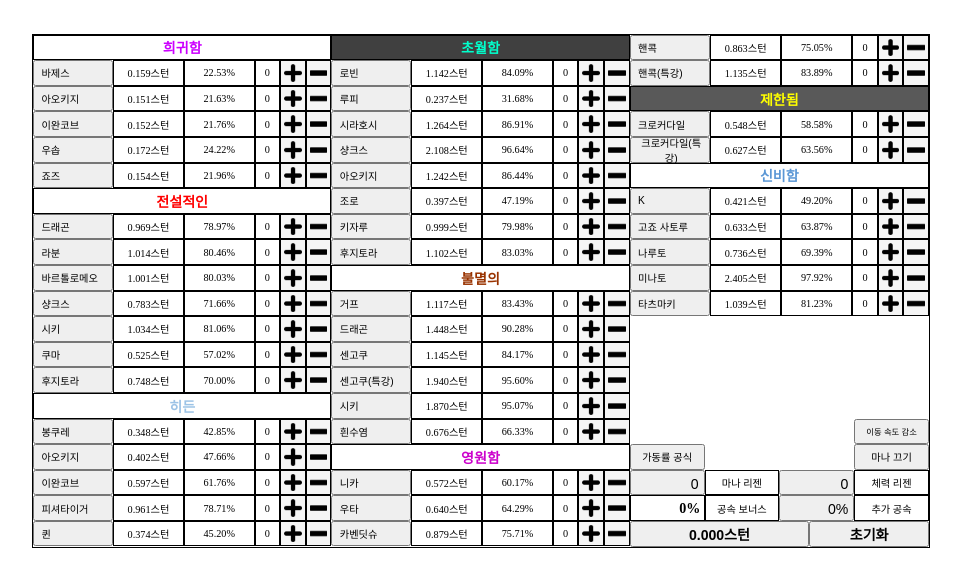
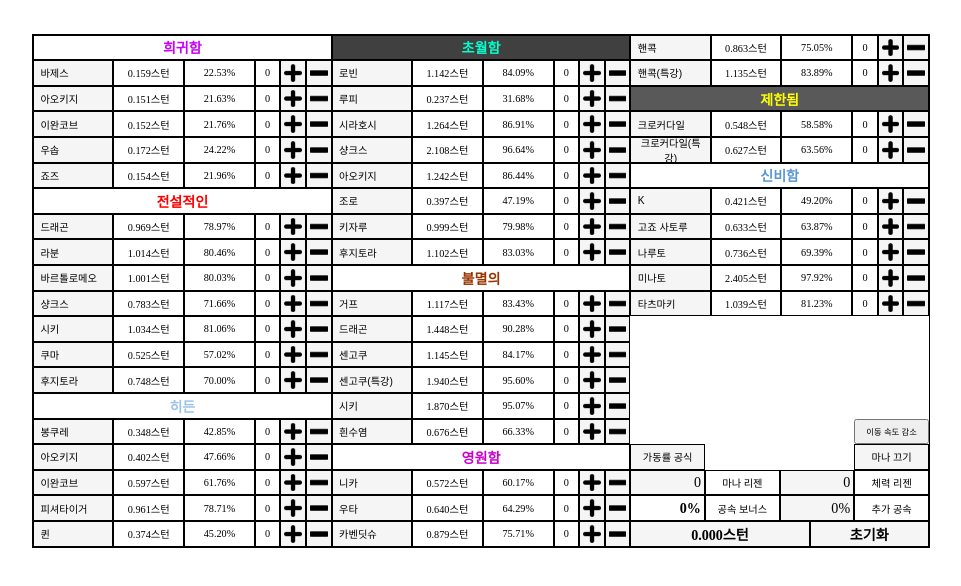
Before and after one commit to kimsimon75/Stun-Web, a website: page index.html in a window 1280 px wide. Shown: the whole page, without its empty margins (159-1120 px from the left). Drawn offline with Linux system fonts and the light colour scheme.

Commit message:
Auto commit: 2025-03-22 09:57:42

```diff
--- a/Stun.css
+++ b/Stun.css
@@ -13,12 +13,12 @@
     border: 0.001rem solid black;
     margin-left: 2.5vw;
     margin-right: 2.5vw;
-    grid-template-columns: 1fr 1fr 1fr;
     display: grid;
+    grid-template-columns: repeat(3, 1fr);
 }
 
 .Button{
-    padding:0.3vw;
+    border : 0.001rem solid black;
 }
 
 .BigFont{
@@ -35,7 +35,10 @@
 
 .div {
     border: 0;
+    height:40vw;
     box-sizing: border-box;
+    display:grid;
+    grid-template-rows: repeat(20, 1fr);
 }
 .unitSort {
     margin: 0;
@@ -78,19 +81,6 @@
 }
 
 
-.Stack {
-    display: flex;
-    flex-direction: column-reverse;
-    box-sizing: border-box;
-}
-
-
-
-.ChildStack {
-    display: flex;
-}
-/* ���� ��ҵ��� ���� ���� */
-
 .TotalStun, .clear {
     display: flex;
     align-items: center;
@@ -114,11 +104,6 @@
     box-sizing: border-box;
 }
 
-.Mana{
-    margin-left:auto;
-    box-sizing:border-box;
-}
-
 .CheckBox-Stack {
     display: flex;
     justify-content: space-between; /* �ؽ�Ʈ ����, üũ�ڽ� ������ */
--- a/stun.js
+++ b/stun.js
@@ -1050,7 +1050,6 @@
 }
 
 function ButtonColor(name) {
-    name.style.aspectRatio = "1";
     name.style.background = "rgb(245, 245, 245)";
 
     name.addEventListener('mouseenter', () => {
@@ -1073,11 +1072,12 @@
 function Stack() {
     const Stack = document.createElement("div");
     Stack.className = "Stack";
+    Stack.style.display = "flex";
+    Stack.style.flexDirection = "column-reverse";
+    Stack.style.boxSizing = "border-box";
     const container = document.getElementsByClassName("container")[0];
 
     if (document.getElementById("container1") != null) {
-        const containerHeightPercentage = (container.offsetHeight / window.innerHeight) * 100;
-        const unitAdjustment = (container.offsetHeight / window.innerHeight * 100 / 20) * (Unit - 40 > 0 ? (Unit - 40) : 0);
         Stack.style.height = `calc(${40 - 2 * (Unit - 40 > 0  ? (Unit - 40) : 0)}vw)`;
     }
     else {
@@ -1089,42 +1089,46 @@
     for (var i = 0; i <= 3; i++) {
         const ChildStack = document.createElement("div");
         ChildStack.className = `ChildStack Stack${i}`;
-        ChildStack.style.height = `2vw`;
-        ChildStack.style.width = `calc(${(container.offsetWidth / window.innerWidth) * 100 / 3}vw)`;
+        ChildStack.style.height = "2vw";
 
         Stack.appendChild(ChildStack);
     }
 
-    const TotalStun = document.createElement("button");
-    TotalStun.className = 'TotalStun BigFont';
-    TotalStun.style.height = "100%";
-    TotalStun.style.width = `calc(${(container.offsetWidth / window.innerWidth) * 100 / 3 * 0.6}vw)`
+    document.getElementsByClassName('Stack0')[0].style.display = "grid";
+    document.getElementsByClassName('Stack0')[0].style.gridTemplateColumns = "6fr 4fr";
+    document.getElementsByClassName('Stack1')[0].style.display = "grid";
+    document.getElementsByClassName('Stack1')[0].style.gridTemplateColumns = "repeat(4, 1fr)";
+    document.getElementsByClassName('Stack2')[0].style.display = "grid";
+    document.getElementsByClassName('Stack2')[0].style.gridTemplateColumns = "repeat(4, 1fr)";
+    document.getElementsByClassName('Stack3')[0].style.display = "grid";
+    document.getElementsByClassName('Stack3')[0].style.gridTemplateColumns = "repeat(4, 1fr)";
+
+    const TotalStun = document.createElement("div");
+    TotalStun.className = 'Button TotalStun BigFont';
     TotalStun.addEventListener('click', () => {
         openOverlay(100, 100);
     });
     TotalStun.innerText = `${totalStun.toFixed(3)}스턴`;
+    ButtonColor(TotalStun);
     document.getElementsByClassName(`Stack0`)[0].appendChild(TotalStun);
 
 
-    const clear = document.createElement("button");
-    clear.className = "clear BigFont";
+    const clear = document.createElement("div");
+    clear.className = "Button clear BigFont";
     clear.innerText = '초기화';
-    clear.style.height = "100%";
-    clear.style.width = `calc(${(container.offsetWidth / window.innerWidth) * 100 / 3 * 0.4}vw)`
     clear.addEventListener("click", ClearAll);
+    ButtonColor(clear);
 
     document.getElementsByClassName(`Stack0`)[0].appendChild(clear);
 
     const SpeedBonusButton = document.createElement("div");
-    SpeedBonusButton.className = "AttackSpeed div BigFont";
+    SpeedBonusButton.className = "AttackSpeed BigFont";
     SpeedBonusButton.style.border = "0.001rem solid black";
     SpeedBonusButton.style.alignContent = "center";
     SpeedBonusButton.style.paddingRight = "0.25vw";
     SpeedBonusButton.style.fontWeight = 'bold';
     SpeedBonusButton.innerText = `${speedBonus}%`;
     SpeedBonusButton.style.boxSizing = "border-box";
-    SpeedBonusButton.style.height = "100%";
-    SpeedBonusButton.style.width = `calc(${(container.offsetWidth / window.innerWidth) * 100 / 12}vw)`;
     SpeedBonusButton.style.textAlign = "right";
 
     document.getElementsByClassName(`Stack1`)[0].appendChild(SpeedBonusButton);
@@ -1133,17 +1137,16 @@
     SpeedBonus.className = "Bonus SmallFont";
     SpeedBonus.innerText = "공속 보너스";
     SpeedBonus.style.height = "100%";
-    SpeedBonus.style.width = `calc(${(container.offsetWidth / window.innerWidth) * 100 / 12}vw)`;
 
     document.getElementsByClassName('Stack1')[0].appendChild(SpeedBonus);
 
-    const SpeedBonusExButton = document.createElement("button");
+    const SpeedBonusExButton = document.createElement("div");
     SpeedBonusExButton.className = "AttackSpeedEx Button BigFont";
     SpeedBonusExButton.innerText = `${speedBonusEx}%`;
-    SpeedBonusExButton.style.boxSizing = "border-box";
-    SpeedBonusExButton.style.height = "100%";
-    SpeedBonusExButton.style.width = `calc(${(container.offsetWidth / window.innerWidth) * 100 / 12}vw)`;
     SpeedBonusExButton.style.textAlign = "right";
+    SpeedBonusExButton.style.alignContent = "center";
+    SpeedBonusExButton.style.paddingRight = "0.25vw";
+    ButtonColor(SpeedBonusExButton);
 
     const SpeedBonusExOverlay = document.createElement("div");
     SpeedBonusExOverlay.className = "SpeedBonusExOverlay";
@@ -1354,20 +1357,20 @@
     const SpeedBonusEx = document.createElement("div");
     SpeedBonusEx.className = "Bonus SmallFont";
     SpeedBonusEx.innerText = "추가 공속";
-    SpeedBonusEx.style.height = "100%";
-    SpeedBonusEx.style.width = `calc(${(container.offsetWidth / window.innerWidth) * 100 / 12}vw)`;
 
     document.getElementsByClassName('Stack1')[0].appendChild(SpeedBonusEx);
 
 
-    const MRegenButton = document.createElement("button");
+    const MRegenButton = document.createElement("div");
     MRegenButton.className = "MRegen Button BigFont";
     MRegenButton.id = "MRegen";
     MRegenButton.innerText = `${manaRegen}`;
     MRegenButton.style.boxSizing = "border-box";
-    MRegenButton.style.height = "100%";
     MRegenButton.style.width = `calc(${(container.offsetWidth / window.innerWidth) * 100 / 12}vw)`;
     MRegenButton.style.textAlign = "right";
+    MRegenButton.style.alignContent = "center";
+    MRegenButton.style.paddingRight = "0.25vw";
+    ButtonColor(MRegenButton);
 
     MRegenButton.addEventListener("click", (event) => {
         event.stopPropagation();
@@ -1397,11 +1400,10 @@
     MRegen.innerText = "마나 리젠";
     MRegen.style.boxSizing = "border-box";
     MRegen.style.height = "100%";
-    MRegen.style.width = `calc(${(container.offsetWidth / window.innerWidth) * 100 / 12}vw)`;
 
     document.getElementsByClassName('Stack2')[0].appendChild(MRegen);
 
-    const HRegenButton = document.createElement("button");
+    const HRegenButton = document.createElement("div");
     HRegenButton.className = "HRegen Button BigFont";
     HRegenButton.id = "HRegen";
     HRegenButton.innerText = `${healthRegen}`;
@@ -1409,6 +1411,9 @@
     HRegenButton.style.height = "100%";
     HRegenButton.style.width = `calc(${(container.offsetWidth / window.innerWidth) * 100 / 12}vw)`;
     HRegenButton.style.textAlign = "right";
+    HRegenButton.style.alignContent = "center";
+    HRegenButton.style.paddingRight = "0.25vw";
+    ButtonColor(HRegenButton);
 
     HRegenButton.addEventListener("click", (event) => {
         event.stopPropagation();
@@ -1437,27 +1442,29 @@
     HRegen.innerText = "체력 리젠";
     HRegen.style.boxSizing = "border-box";
     HRegen.style.height = "100%";
-    HRegen.style.width = `calc(${(container.offsetWidth / window.innerWidth) * 100 / 12}vw)`;
 
     document.getElementsByClassName('Stack2')[0].appendChild(HRegen);
 
-    const Formula = document.createElement("button");
-    Formula.className = "Formula SmallFont";
+    const Formula = document.createElement("div");
+    Formula.className = "Button Formula SmallFont";
     Formula.innerText = "가동률 공식";
-    Formula.style.height = `2vw`;
-    Formula.style.width = `calc(${(container.offsetWidth / window.innerWidth) * 100 / 12}vw)`;
+    Formula.style.gridArea = "1/ 1/ 2/ 2"
+    Formula.style.alignContent = "center";
+    Formula.style.textAlign = "center";
     Formula.addEventListener("click", () => {
         openOverlay(200, 200);
     });
+    ButtonColor(Formula);
 
     document.getElementsByClassName(`Stack3`)[0].appendChild(Formula);
 
     if (document.getElementById("container1")) {
-        const Mana = document.createElement("button");
-        Mana.className = "Mana SmallFont";
+        const Mana = document.createElement("div");
+        Mana.className = "Button Mana SmallFont";
         Mana.innerText = "마나 끄기";
-        Mana.style.height = `2vw`;
-        Mana.style.width = `calc(${(container.offsetWidth / window.innerWidth) * 100 / 12}vw)`;
+        Mana.style.gridArea = "1/ 4/ 2/ 5"
+        Mana.style.alignContent = "center";
+        Mana.style.textAlign = "center";
         Mana.addEventListener("click", () => {
             if (mana)
                 Mana.innerText = "마나 켜기";
@@ -1467,6 +1474,8 @@
             UnitTotalStun();
             CountOn();
         });
+
+        ButtonColor(Mana);
         document.getElementsByClassName(`Stack3`)[0].appendChild(Mana);
     }
 
@@ -1550,6 +1559,7 @@
         unitName.addEventListener("click", (event) => {
             openOverlay(event.target.id.split('-')[1], event.target.id.split('-')[2]);
         })
+        ButtonColor(unitName);
 
         const stunRate = document.createElement("div");
         stunRate.className = 'Rate SmallFont';
@@ -1578,6 +1588,7 @@
         plus.className = 'IMG SmallFont';
         plus.src = "plus.png";
         plus.id = `p-${sortCount}-${unitCount}`;
+        plus.style.aspectRatio = "1";
         plus.addEventListener('click', () => {
             const id = plus.id.split(`-`);
             const sort = id[1];
@@ -1609,6 +1620,7 @@
         minus.className = 'IMG SmallFont';
         minus.src = "minus.png";
         minus.id = `m-${sortCount}-${unitCount}`;
+        minus.style.aspectRatio = "1";
         minus.addEventListener('click', () => {
             const id = minus.id.split(`-`);
             const sort = id[1];
@@ -1641,8 +1653,6 @@
 
         ButtonColor(minus);
 
-        minus.style.height = `calc(${container.offsetHeight / 20})`;
-
         UnitBar.appendChild(unitName);
         UnitBar.appendChild(stunRate);
         UnitBar.appendChild(percentage);
@@ -1668,8 +1678,6 @@
     Container2.className = "container";
     Container2.id = "container2";
 
-    document.body.appendChild(Container2);
-
     container.replaceWith(Container2);
 
     for (var i = 0; i < 3; i++) {
@@ -1683,8 +1691,6 @@
 
         const Unit = document.createElement("div");
         Unit.id = `u-${i}`;
-        Unit.style.width = "100%";
-        Unit.style.height = `calc(${Container2.offsetHeight / window.innerHeight * 100 / 20}vh)`
         Unit.style.parseFloat = "left";
         Unit.style.boxSizing = "border-box";
         Unit.style.display = "grid";
@@ -1695,7 +1701,6 @@
         if (i % 20 == 0) {
             const UnitName = document.createElement("button");
             UnitName.className = "unitSort MoreSmallFont UnitNameBar";
-            UnitName.style.height = "100%";
             UnitName.boxSizing = "border-box";
             UnitName.textContent = (nameSort == 0) ? "유닛명" : (nameSort == -1) ? "유닛명 ⬇" : "유닛명 ⬆";
             UnitName.addEventListener("click", () => {
@@ -1726,7 +1731,6 @@
 
             const UnitSort = document.createElement("button");
             UnitSort.className = "unitSort MoreSmallFont UnitSortBar";
-            UnitSort.style.height = "100%";
             UnitSort.boxSizing = "border-box";
             UnitSort.textContent = "등급";
             UnitSort.addEventListener("click", () => {
@@ -1751,7 +1755,6 @@
 
             const MoveSpeed = document.createElement("button");
             MoveSpeed.className = "unitSort MoreSmallFont MoveSpeedBar";
-            MoveSpeed.style.height = "100%";
             MoveSpeed.style.boxSizing = "border-box"; // boxSizing 추가
             MoveSpeed.textContent = "이감 발동률";
             MoveSpeed.addEventListener("click", () => {
@@ -1776,7 +1779,6 @@
 
             const AfterShock = document.createElement("button");
             AfterShock.className = "unitSort MoreSmallFont AfterShockBar";
-            AfterShock.style.height = "100%";
             AfterShock.style.boxSizing = "border-box"; // boxSizing 추가
             AfterShock.textContent = "여진 가동률";
 
@@ -1804,7 +1806,6 @@
             const UnitName = document.createElement("div");
             UnitName.className = "unitName SmallFont";
             UnitName.id = `n-${i - 1 - Math.floor(i / 20) }`;
-            UnitName.style.height = "100%";
             UnitName.style.border = "0.001rem solid black";
             UnitName.style.boxSizing = "border-box"; // boxSizing 추가
             UnitName.textContent = `${speedState[i - 1 - parseInt(Math.floor(i / 20))][0]}`;
@@ -1814,7 +1815,6 @@
             const UnitSort = document.createElement("div");
             UnitSort.className = "unitName SmallFont";
             UnitSort.id = `s-${i - 1 - Math.floor(i / 20) }`;
-            UnitSort.style.height = "100%";
             UnitSort.style.border = "0.001rem solid black";
             UnitSort.boxSizing = "border-box";
             UnitSort.textContent = `${speedState[i - 1 - Math.floor(i / 20)][1][0]}`;
@@ -1824,7 +1824,6 @@
             const MoveSpeed = document.createElement("button");
             MoveSpeed.className = "Button SmallFont";
             MoveSpeed.id = `m-${i - 1 - Math.floor(i / 20)}`;
-            MoveSpeed.style.height = "100%";
             MoveSpeed.style.boxSizing = "border-box"; // boxSizing 추가
             MoveSpeed.addEventListener('click', () => {
                 const id = MoveSpeed.parentElement.id.split('-');
@@ -1838,7 +1837,6 @@
             const AfterShock = document.createElement("button");
             AfterShock.className = "Button SmallFont";
             AfterShock.id = `a-${i - 1 - Math.floor(i / 20)}`;
-            AfterShock.style.height = "100%";
             AfterShock.style.boxSizing = "border-box"; // boxSizing 추가
             AfterShock.addEventListener('click', () => {
                 const id = AfterShock.parentElement.id.split('-');
@@ -1885,38 +1883,25 @@
 
 document.getElementsByClassName(`Stack`)[0].appendChild(MoveSpeedPage);
 
-const socket = new WebSocket("wss://o5wmuffu1h.execute-api.ap-southeast-2.amazonaws.com/production");
-let data = 0;
-let preData = 0;
-let firstRun = true;
-async function checkForUpdates() {
-    try {
-        const message = JSON.stringify({
-            action: "$default",  // API Gateway에서 설정한 라우트
-            data: "time"
-        });
-        socket.send(message);
-    } catch (error) {
-        console.error("❌ 서버 요청 중 오류 발생:", error);
-    }
-}
+const socket = new WebSocket("wss://4ixs2roym1.execute-api.ap-northeast-2.amazonaws.com/production/");
+
 
 socket.onopen = (event) => {
     console.log("✅ WebSocket 연결 성공!");
-    data = event.data;
-    preData= event.data;
+
+
+        const messageData = {
+        action: "$default", // API Gateway에서 설정한 routeKey
+        message: "Hello, WebSocket!"
+    };
+
+    socket.send(JSON.stringify(messageData));
+    console.log("📡 메시지 전송:", messageData);
 };
 
 socket.onmessage = (event) => {
-    preData = data;
-    data = event.data;
-    if(!firstRun && preData !== data)
-    {
+
         alert("📢 새로운 업데이트가 있습니다!\n 새로고침해 주세요!");
-    }
-    else
-        firstRun = false;
-    console.log("📩 서버로부터 메시지 수신:", event.data);
 };
 
 socket.onerror = (error) => {
@@ -1926,10 +1911,3 @@
 socket.onclose = (event) => {
     console.warn("⚠️ WebSocket 연결 종료! 코드:", event.code, "이유:", event.reason);
 };
-
-const CHECK_INTERVAL = 10000; // 10초마다 서버에 요청
-
-
-
-// 일정 간격마다 업데이트 확인 실행
-setInterval(checkForUpdates, CHECK_INTERVAL);
```
Also changed, not shown: server.js (+0 -20 lines), 1 other file.
